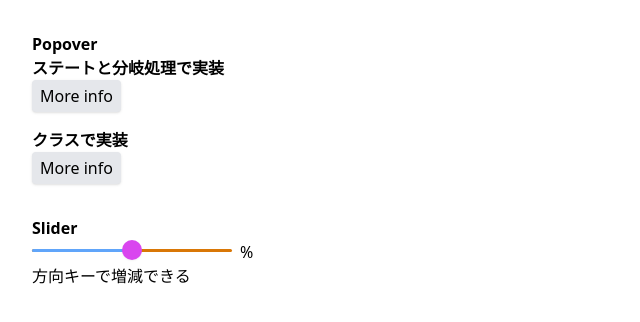
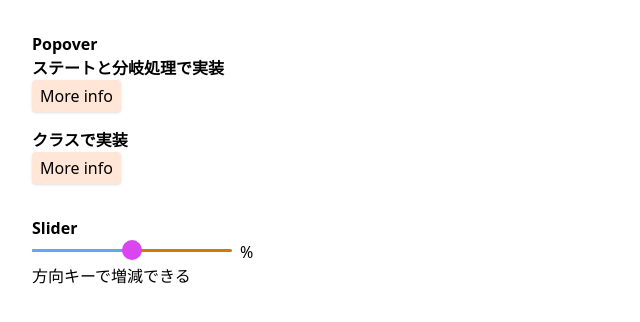
Before and after one commit to takunagai/sample-radix, a React (Vite) app: page / in a window 1280 px wide. Shown: the top 322 px of the page, without its empty margins (0-640 px from the left). Built offline with nearby package versions, Linux system fonts and the light colour scheme.

Commit message:
Popover のスタイルを修正

```diff
--- a/src/App.tsx
+++ b/src/App.tsx
@@ -15,31 +15,31 @@ const App = () => {
         <h3 className='font-bold'>ステートと分岐処理で実装</h3>
         <Popover.Root open={open} onOpenChange={setOpen}>
           <Popover.Trigger
-            className={`${open ? 'bg-blue-200' : 'bg-gray-200'} rounded px-2 py-1 shadow`}
+            className={`${open ? 'bg-primary-200' : 'bg-primary-100'} rounded px-2 py-1 shadow`}
           >
             More info
           </Popover.Trigger>
           <Popover.Portal>
-            <Popover.Content className='max-w-sm rounded-xl bg-red-200 px-2 py-4'>
+            <Popover.Content className='max-w-sm rounded-xl bg-gray-100 px-2 py-4'>
               Some more info… Lorem ipsum dolor sit amet, consectetur adipisicing elit, sed do
               eiusmod tempor incididunt ut 500 labore et dolore magna aliqua. Ut enim ad minim
               veniam
-              <Popover.Arrow className='fill-red-200' />
+              <Popover.Arrow className='fill-gray-100' />
             </Popover.Content>
           </Popover.Portal>
         </Popover.Root>
 
         <h3 className='mt-4 font-bold'>クラスで実装</h3>
         <Popover.Root>
-          <Popover.Trigger className='rounded bg-gray-200 px-2 py-1 shadow data-[state=open]:bg-blue-200'>
+          <Popover.Trigger className='rounded bg-primary-100 px-2 py-1 shadow data-[state=open]:bg-primary-200'>
             More info
           </Popover.Trigger>
           <Popover.Portal>
-            <Popover.Content className='max-w-sm rounded-xl bg-red-200 px-2 py-4'>
+            <Popover.Content className='max-w-sm rounded-xl bg-gray-100 px-2 py-4'>
               Some more info… Lorem ipsum dolor sit amet, consectetur adipisicing elit, sed do
               eiusmod tempor incididunt ut 500 labore et dolore magna aliqua. Ut enim ad minim
               veniam
-              <Popover.Arrow className='fill-red-200' />
+              <Popover.Arrow className='fill-gray-100' />
             </Popover.Content>
           </Popover.Portal>
         </Popover.Root>
```
